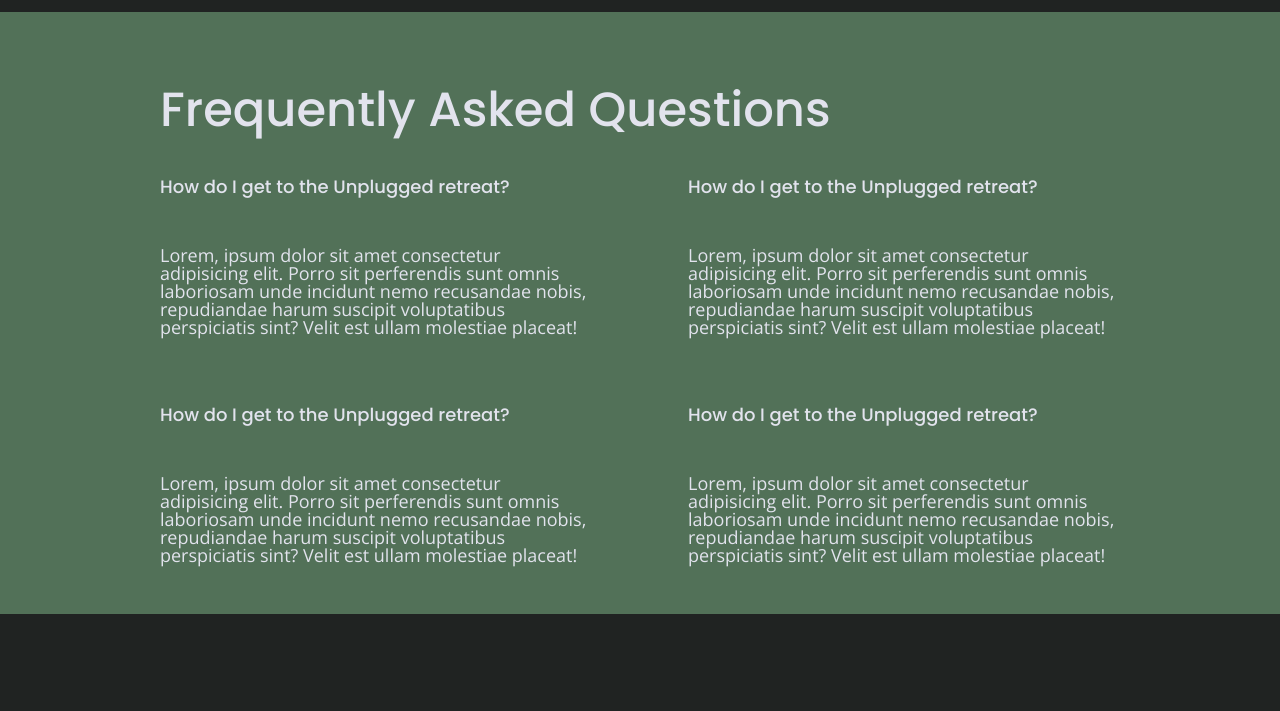
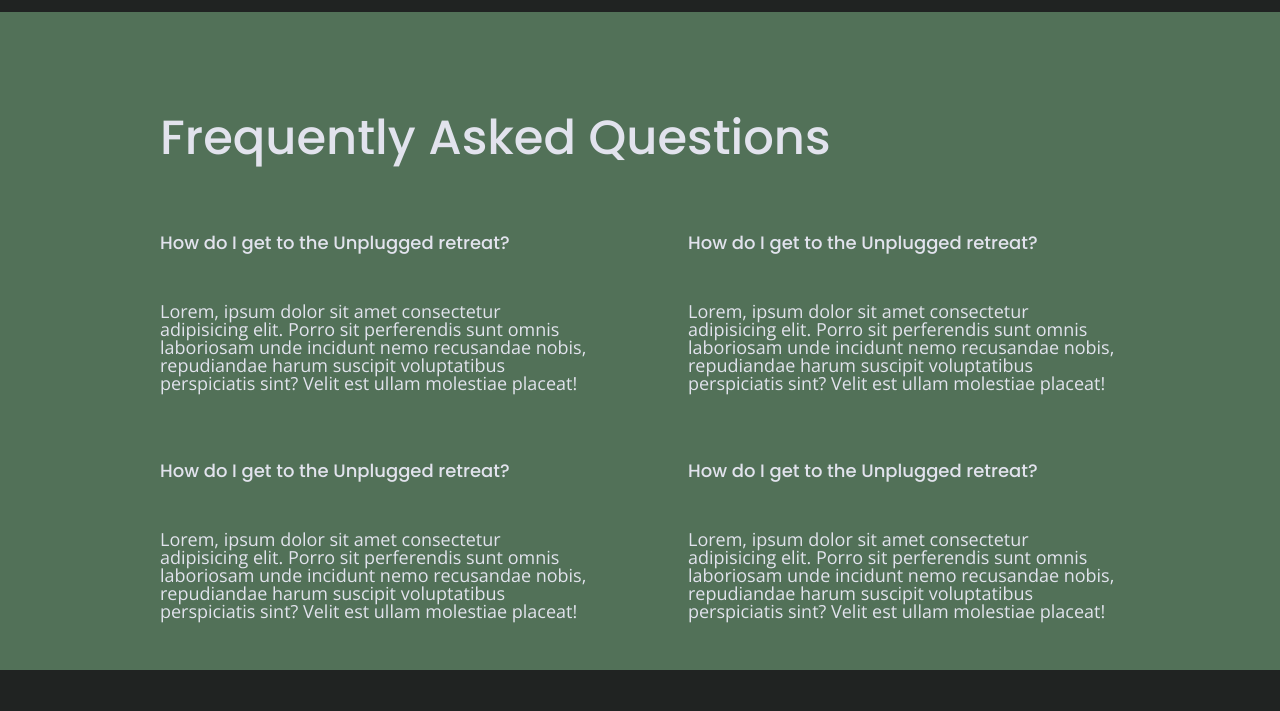
Before and after one commit to Nix73/unplugged, a website: page faq/index.html in a window 1280 px wide. Shown: the part 79-790 px from the top of the page. Drawn offline with nearby package versions, Linux system fonts and the light colour scheme; files that its build step writes are made by us from their sources.

Commit message:
Ready to ship

```diff
--- a/css/main.css
+++ b/css/main.css
@@ -441,7 +441,7 @@ textarea {
 
    .faq h2 {
     margin-bottom: 40px;
-    line-height:1rem;
+    line-height:1.5em;
   }
   .faq-content {
     margin-bottom: 50px;
```
